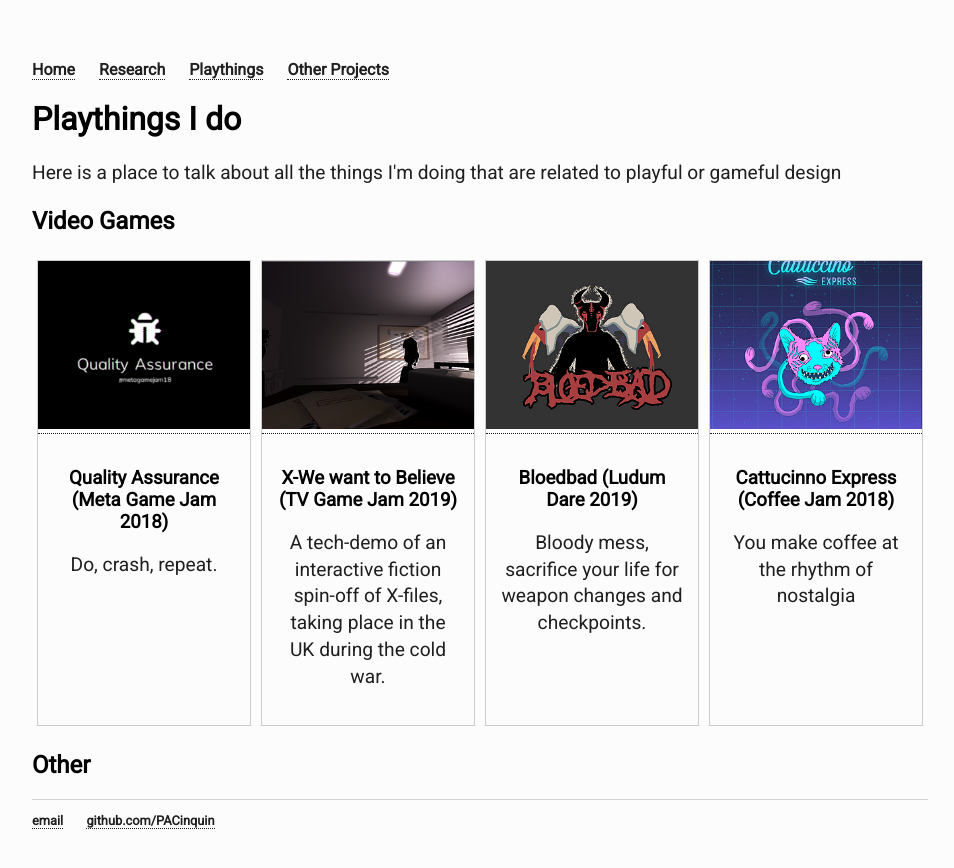
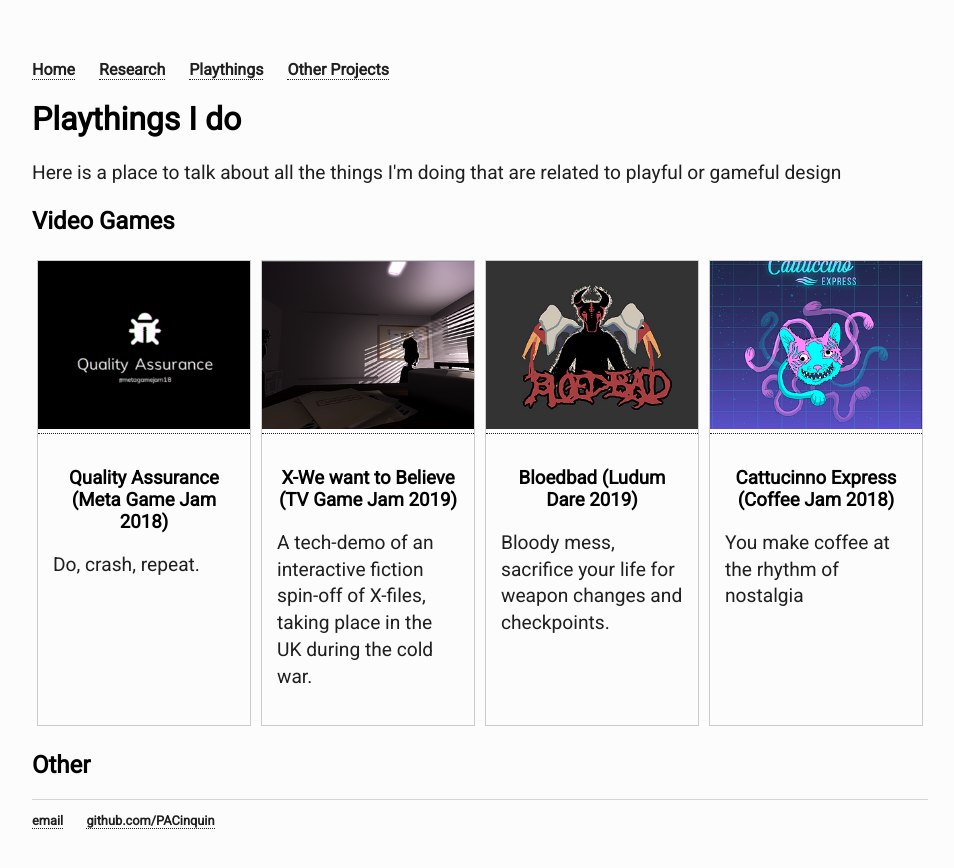
Before and after one commit to PACinquin/pacinquin.github.io, a Jekyll site: the page built from playthings.html, in a window 1280 px wide. Shown: the top 868 px of the page, without its empty margins (160-1114 px from the left). Built offline with Jekyll 4.4.1, drawn with Linux system fonts in a browser that asks for light colours.

Commit message:
Update main.css

```diff
--- a/css/main.css
+++ b/css/main.css
@@ -69,6 +69,10 @@ div.desc {
   text-align: center;
 }
 
+.desc p {
+    text-align: left;
+}
+
 div.meta_gallery {
     display: flex;
 }
```
